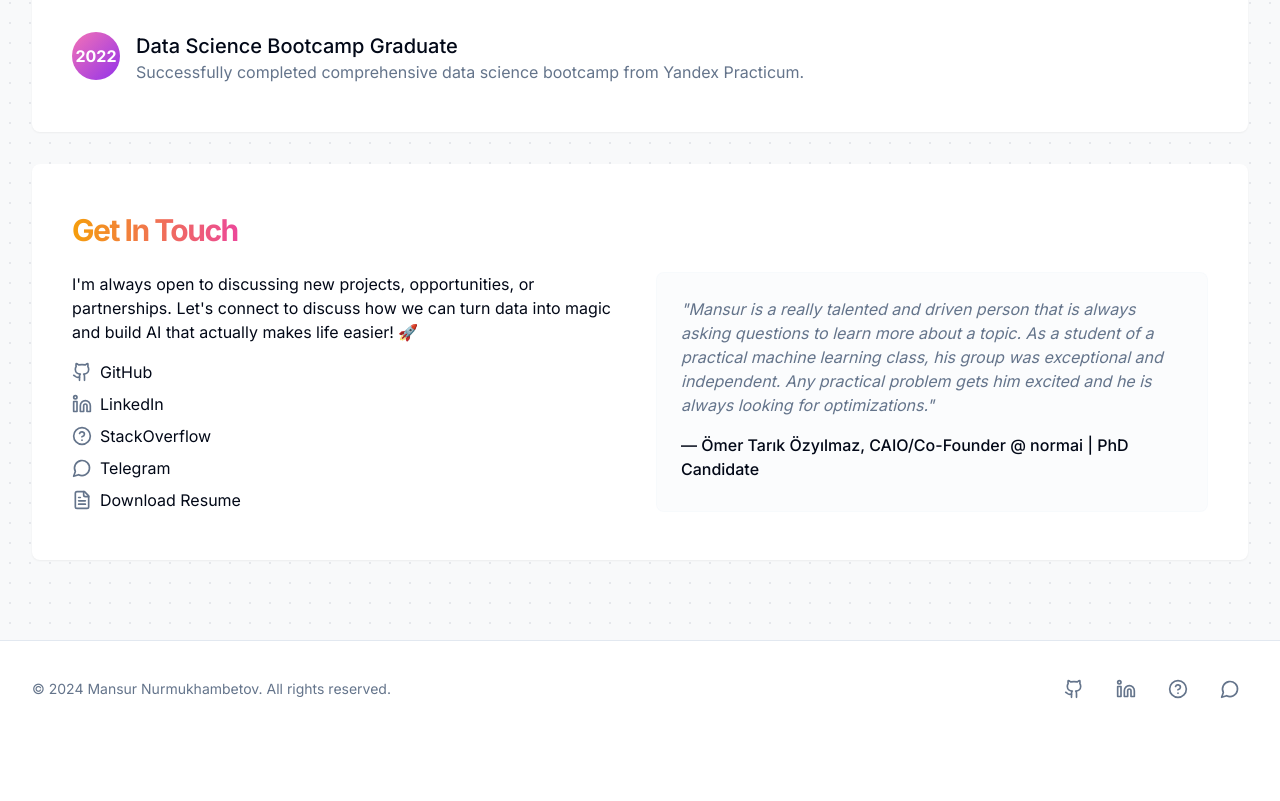
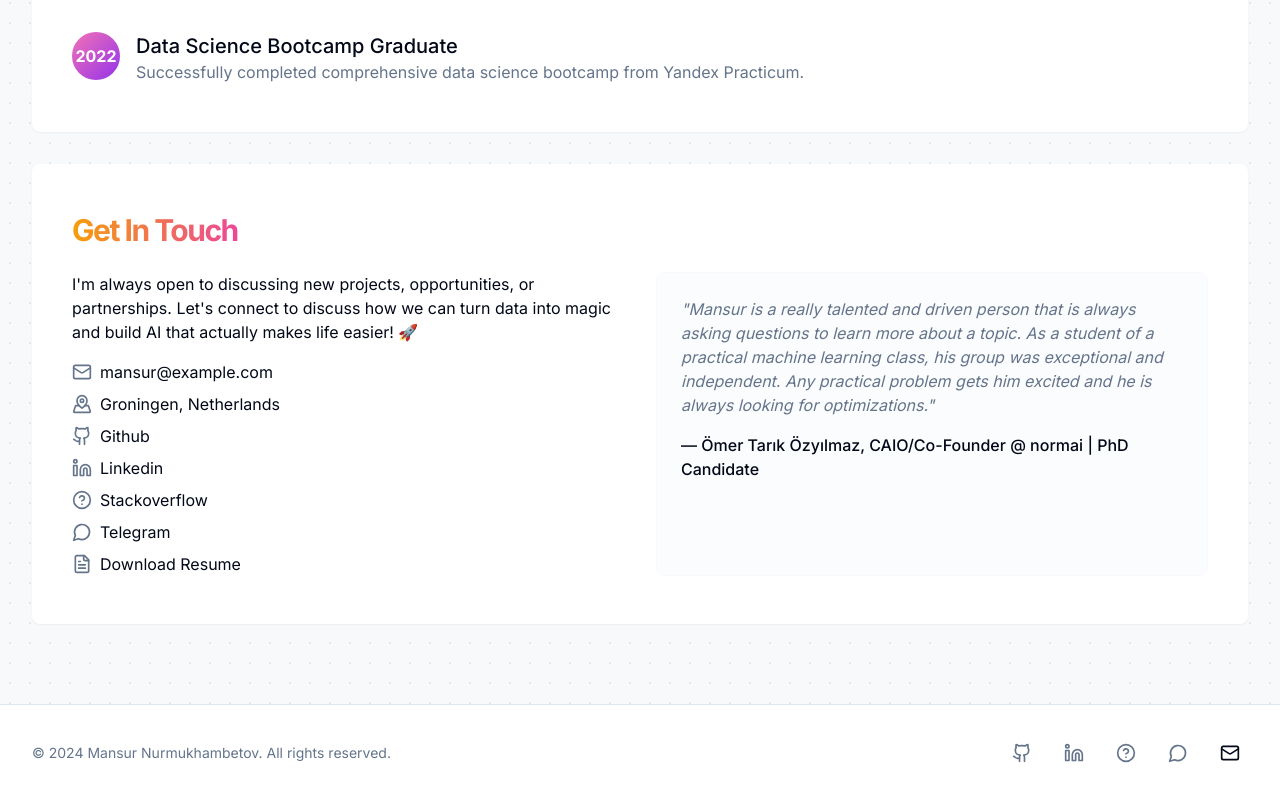
Before and after one commit to nomomon/nomomon.github.io, a Next.js app: page / in a window 1280 px wide. Shown: the part 3167-3968 px from the top of the page. Before the commit the page ends 3904 px from the top, so only its background shows below. Built offline with nearby package versions, Linux system fonts and the light colour scheme.

Commit message:
Refactor Home page to use SocialIcon component, update contact configuration with prompts, and enhance footer copyright handling

```diff
--- a/app/page.tsx
+++ b/app/page.tsx
@@ -1,15 +1,6 @@
 import Image from "next/image";
 import Link from "next/link";
-import {
-  Github,
-  Linkedin,
-  Mail,
-  FileText,
-  ExternalLink,
-  MessageCircle,
-  HelpCircle,
-  MapPinned,
-} from "lucide-react";
+import { Mail, FileText, ExternalLink, MapPinned } from "lucide-react";
 import { Button } from "@/components/ui/button";
 import {
   Card,
@@ -234,7 +225,7 @@ export default function Home() {
                       {project.githubUrl && (
                         <SocialLink
                           href={project.githubUrl}
-                          icon={<Github className="h-5 w-5" />}
+                          icon={<SocialIcon platform="github" />}
                           label="GitHub"
                         />
                       )}
@@ -286,11 +277,7 @@ export default function Home() {
           <Heading2>Get In Touch</Heading2>
           <div className="grid md:grid-cols-2 gap-8">
             <div className="space-y-4">
-              <p>
-                I'm always open to discussing new projects, opportunities, or
-                partnerships. Let's connect to discuss how we can turn data into
-                magic and build AI that actually makes life easier! 🚀
-              </p>
+              <p>{config.contact.getInTouchPrompt}</p>
               <div className="space-y-2">
                 {config.contact.email && (
                   <div className="flex items-center gap-2">
@@ -316,20 +303,8 @@ export default function Home() {
                       rel="noreferrer"
                       className="hover:underline"
                     >
-                      {(() => {
-                        switch (social.platform) {
-                          case "github":
-                            return "GitHub";
-                          case "linkedin":
-                            return "LinkedIn";
-                          case "stackoverflow":
-                            return "StackOverflow";
-                          case "telegram":
-                            return "Telegram";
-                          default:
-                            return social.platform;
-                        }
-                      })()}
+                      {social.platform.charAt(0).toUpperCase() +
+                        social.platform.slice(1)}
                     </Link>
                   </div>
                 ))}
@@ -342,7 +317,7 @@ export default function Home() {
                       rel="noreferrer"
                       className="hover:underline"
                     >
-                      Download Resume
+                      {config.resumeLabel ?? "Download Resume"}
                     </Link>
                   </div>
                 )}
@@ -364,7 +339,7 @@ export default function Home() {
       <footer className="border-t py-6 md:py-0 bg-white">
         <div className="container flex flex-col items-center justify-between gap-4 md:h-24 md:flex-row">
           <p className="text-center text-sm leading-loose text-muted-foreground md:text-left">
-            © {new Date().getFullYear()} {config.name}. All rights reserved.
+            {config.footerCopyright}
           </p>
           <div className="flex items-center gap-4">
             {config.social.map((social) => (
@@ -372,7 +347,10 @@ export default function Home() {
                 key={social.platform + social.url}
                 href={social.url}
                 icon={<SocialIcon platform={social.platform} />}
-                label={social.platform}
+                label={
+                  social.platform.charAt(0).toUpperCase() +
+                  social.platform.slice(1)
+                }
               />
             ))}
             {config.contact.email && (
--- a/lib/config.ts
+++ b/lib/config.ts
@@ -72,14 +72,17 @@ export type PersonalConfig = {
     email?: string;
     phone?: string;
     location?: string;
+    getInTouchPrompt?: string; // Added for contact section prompt
   };
   social: SocialLink[];
   resume?: string;
+  resumeLabel?: string; // Added for resume download label
   testimonial?: {
     quote: string;
     author: string;
     position: string;
   };
+  footerCopyright?: string; // Added for footer copyright
 };
 
 const config: PersonalConfig = {
@@ -239,7 +242,12 @@ const config: PersonalConfig = {
       ],
     },
   ],
-  contact: {},
+  contact: {
+    email: "mansur@example.com", // Example, update as needed
+    location: "Groningen, Netherlands",
+    getInTouchPrompt:
+      "I'm always open to discussing new projects, opportunities, or partnerships. Let's connect to discuss how we can turn data into magic and build AI that actually makes life easier! 🚀",
+  },
   social: [
     {
       platform: "github",
@@ -263,12 +271,14 @@ const config: PersonalConfig = {
     },
   ],
   resume: "/resume.pdf",
+  resumeLabel: "Download Resume",
   testimonial: {
     quote:
       "Mansur is a really talented and driven person that is always asking questions to learn more about a topic. As a student of a practical machine learning class, his group was exceptional and independent. Any practical problem gets him excited and he is always looking for optimizations.",
     author: "Ömer Tarık Özyılmaz",
     position: "CAIO/Co-Founder @ normai | PhD Candidate",
   },
+  footerCopyright: `© ${new Date().getFullYear()} Mansur Nurmukhambetov. All rights reserved.`,
 };
 
 export default config;
```
